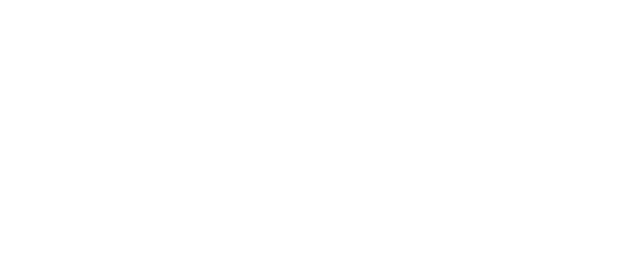
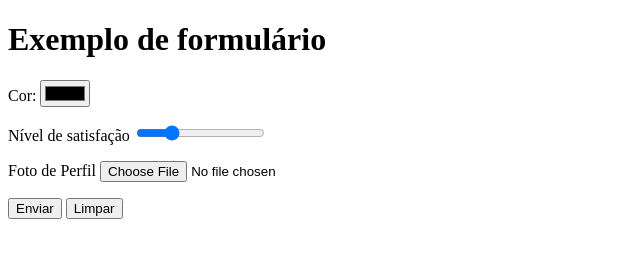
Before and after one commit to nna404/html-css, a plain HTML site: page exercicios/ex025/form006.html in a window 1280 px wide. Shown: the whole page, without its empty margins (0-640 px from the left). Drawn offline with Linux system fonts and the light colour scheme.

Commit message:
criei ex

```diff
--- a/exercicios/ex025/form006.html
+++ b/exercicios/ex025/form006.html
@@ -6,6 +6,28 @@
     <title>Formulário</title>
 </head>
 <body>
+    <h1>Exemplo de formulário</h1>
+    <form action="cadastro.php" method="get" autocomplete="on">
+        <p>
+            <label for="icor">Cor: </label>
+            <input type="color" name="cor" id="icor">
+        </p>
 
+        <p>
+            <label for="inivel">Nível de satisfação</label>
+            <input type="range" name="nivel" id="inivel" min="1" max="5"
+            value="2">
+        </p>
+
+        <p>
+            <label for="ifoto">Foto de Perfil</label>
+            <input type="file" name="foto" id="ifoto">
+        </p>
+
+        <p>
+            <input type="submit" value="Enviar">
+            <input type="reset" value="Limpar">
+        </p>
+    </form>
 </body>
 </html>
```
Also changed, not shown: exercicios/ex025/form007.html (added, +11 -0 lines).
